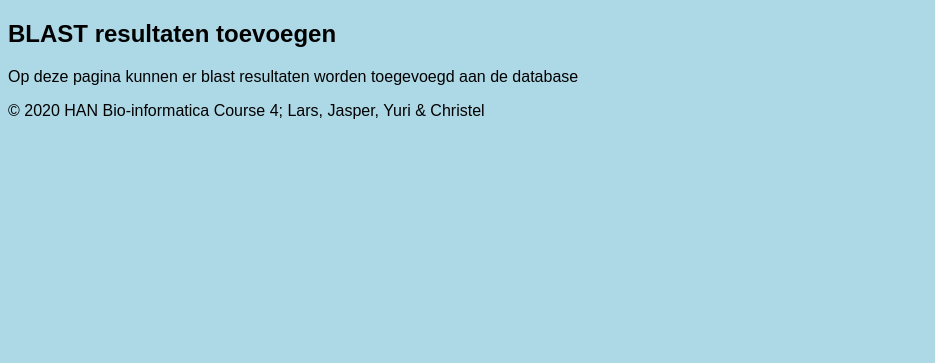
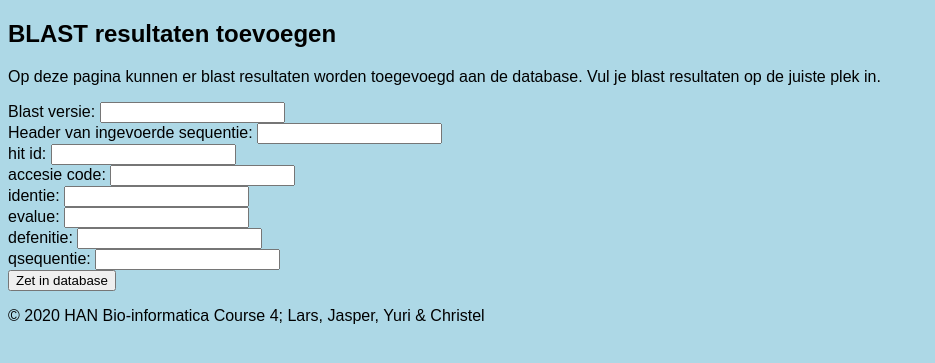
Before and after one commit to JasperVersantvoort/blok4afvink2, a Flask app: page /blast.html in a window 1280 px wide. Shown: the part 54-417 px from the top of the page, without its empty margins (0-935 px from the left). Run offline with Flask 2, Linux system fonts and the light colour scheme.

Commit message:
Bezig met blast invoeren

```diff
--- a/templates/blast.html
+++ b/templates/blast.html
@@ -4,6 +4,20 @@
     <h2>BLAST resultaten toevoegen</h2>
     <p>
     Op deze pagina kunnen er blast resultaten worden toegevoegd aan
-        de database
+        de database. Vul je blast resultaten op de juiste plek in.
+    </p>
+    <form method="POST">
+        <p>
+    <label>
+        Blast versie:                       <input type="text" name=blast> <br>
+        Header van ingevoerde sequentie:    <input type="text" name=header><br>
+        hit id:                             <input type="text" name=hit_id><br>
+        accesie code:                       <input type="text" name=acc><br>
+        identie:                            <input type="text" name=ident><br>
+        evalue:                             <input type="text" name=evalue><br>
+        defenitie:                          <input type="text" name=defenitie><br>
+        qsequentie:                         <input type="text" name=qseq><br>
+        <button type="submit">Zet in database</button>
+    </label>
     </p>
 {% endblock %}
```
